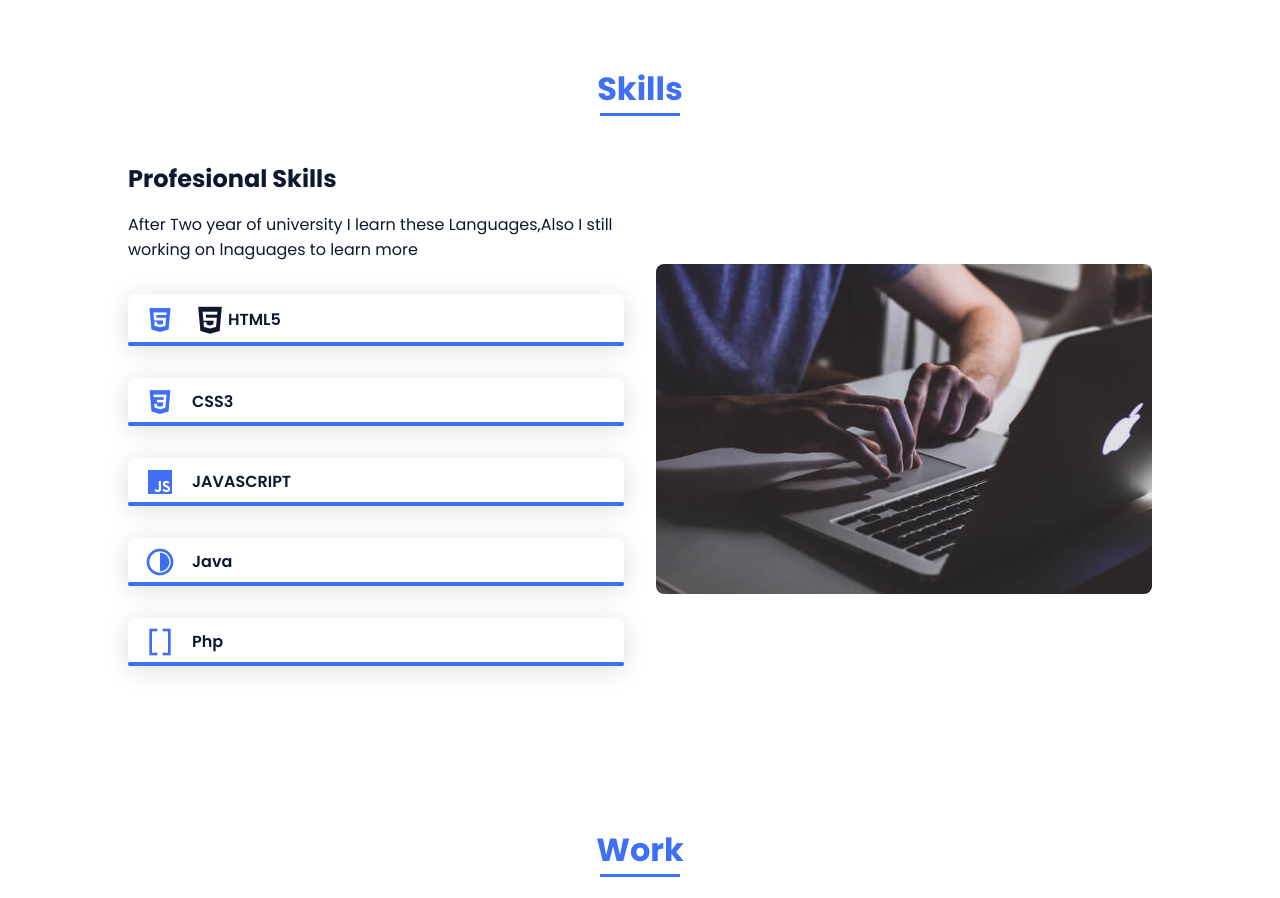
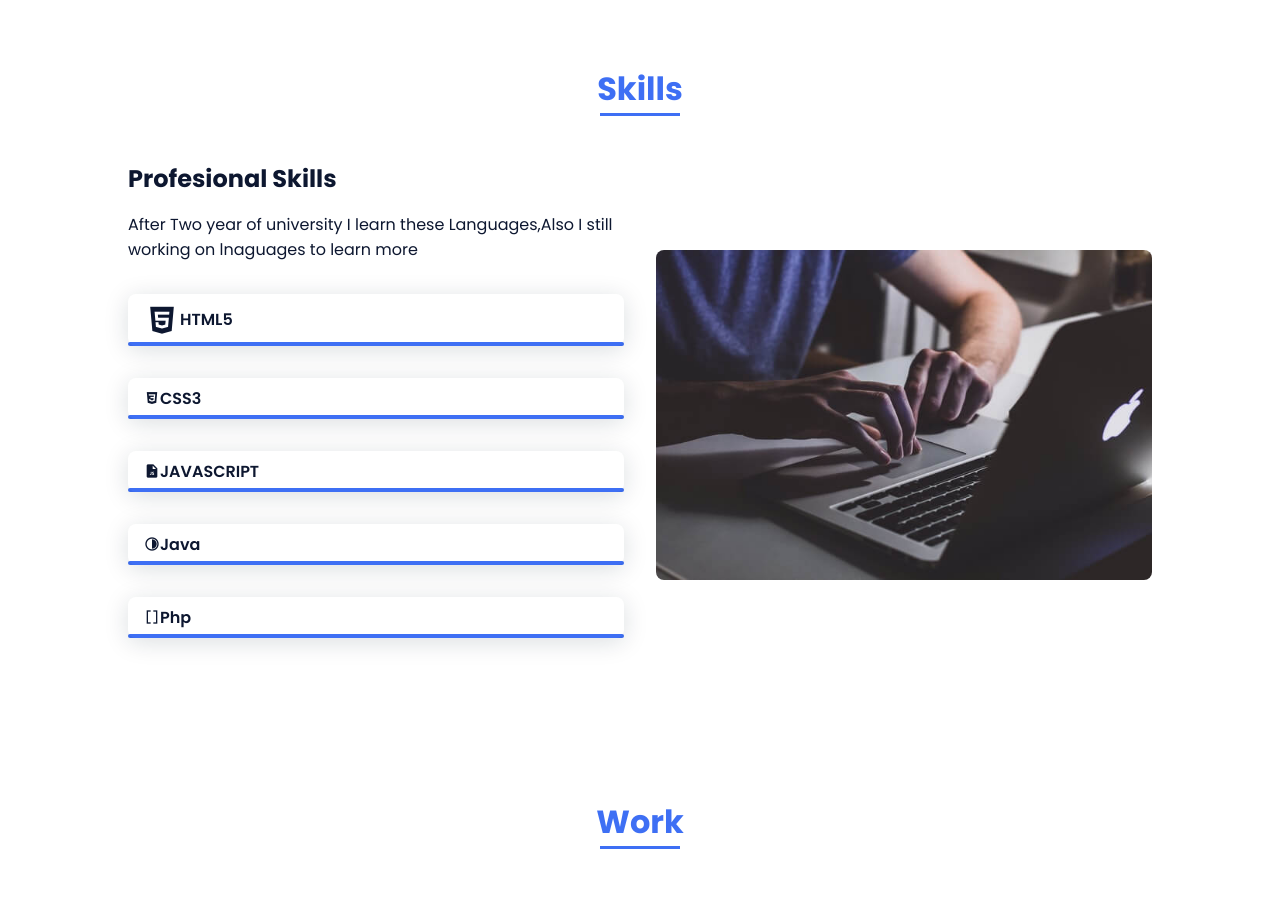
Before and after one commit to Jaliya98/Jaliya98, a PHP site: page / in a window 1280 px wide. Shown: the part 1352-2250 px from the top of the page. Run offline with PHP 8.4, Linux system fonts and the light colour scheme.

Commit message:
change icon

```diff
--- a/index.php
+++ b/index.php
@@ -93,7 +93,6 @@
                         <p class="skills__text">After Two year of university I learn these Languages,Also I still working on lnaguages to learn more </p>
                         <div class="skills__data">
                             <div class="skills__names">
-                                <i class='bx bxl-html5 skills__icon'></i>
                                 <i class='bx bxl-html5 bx-md'></i>
                                 <span class="skills__name">HTML5</span>
                             </div>
@@ -106,7 +105,7 @@
                         </div>
                         <div class="skills__data">
                             <div class="skills__names">
-                                <i class='bx bxl-css3 skills__icon'></i>
+                                <i class='bx bxl-css3' ></i>
                                 <span class="skills__name">CSS3</span>
                             </div>
                             <div class="skills__bar skills__css">
@@ -118,7 +117,7 @@
                         </div>
                         <div class="skills__data">
                             <div class="skills__names">
-                                <i class='bx bxl-javascript skills__icon' ></i>
+                                <i class='bx bxs-file-js' ></i>
                                 <span class="skills__name">JAVASCRIPT</span>
                             </div>
                             <div class="skills__bar skills__js">
@@ -130,7 +129,7 @@
                         </div>
                         <div class="skills__data">
                             <div class="skills__names">
-                                <i class='bx bxl-java skills__icon'></i>
+                                <i class='bx bxl-java' ></i>
                                 <span class="skills__name">Java</span>
                             </div>
                             <div class="skills__bar skills__ux">
@@ -142,7 +141,7 @@
                         </div>
                          <div class="skills__data">
                             <div class="skills__names">
-                                <i class='bx bxl-php skills__icon'></i>
+                                <i class='bx bxl-php' ></i>
                                 <span class="skills__name">Php</span>
                             </div>
                             <div class="skills__bar skills__ux">
```
